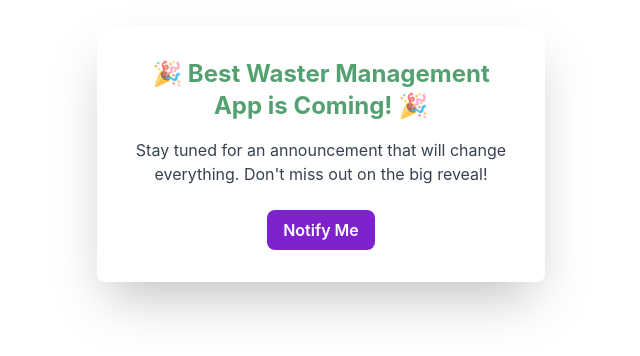
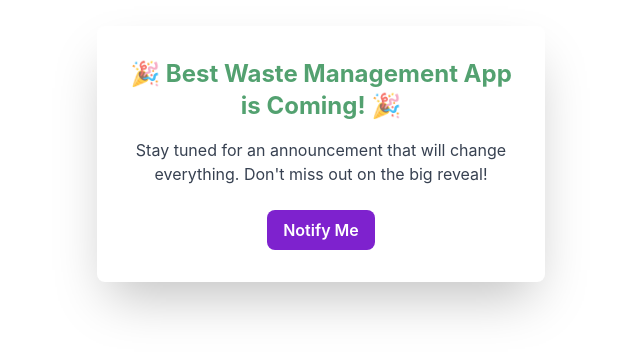
Before and after one commit to nikneal91/kharchra, a React (Create React App) app: page / in a window 1280 px wide. Shown: the part 246-602 px from the top of the page, without its empty margins (319-959 px from the left). Built offline with nearby package versions, Linux system fonts and the light colour scheme.

Commit message:
fixed minor typo

```diff
--- a/src/App.js
+++ b/src/App.js
@@ -5,7 +5,7 @@ function App() {
   return (
     <div class="flex items-center justify-center h-screen">
     <div class="bg-white shadow-2xl rounded-lg p-8 max-w-md w-full transform transition-all duration-500 hover:scale-105">
-    <h1 class="text-2xl font-bold text-center text-green-700 mb-4 animate-pulse">🎉 Best Waster Management App is Coming! 🎉</h1>
+    <h1 class="text-2xl font-bold text-center text-green-700 mb-4 animate-pulse">🎉 Best Waste Management App is Coming! 🎉</h1>
     <p class="text-gray-700 text-center mb-6">
       Stay tuned for an announcement that will change everything. Don't miss out on the big reveal!
     </p>
```
